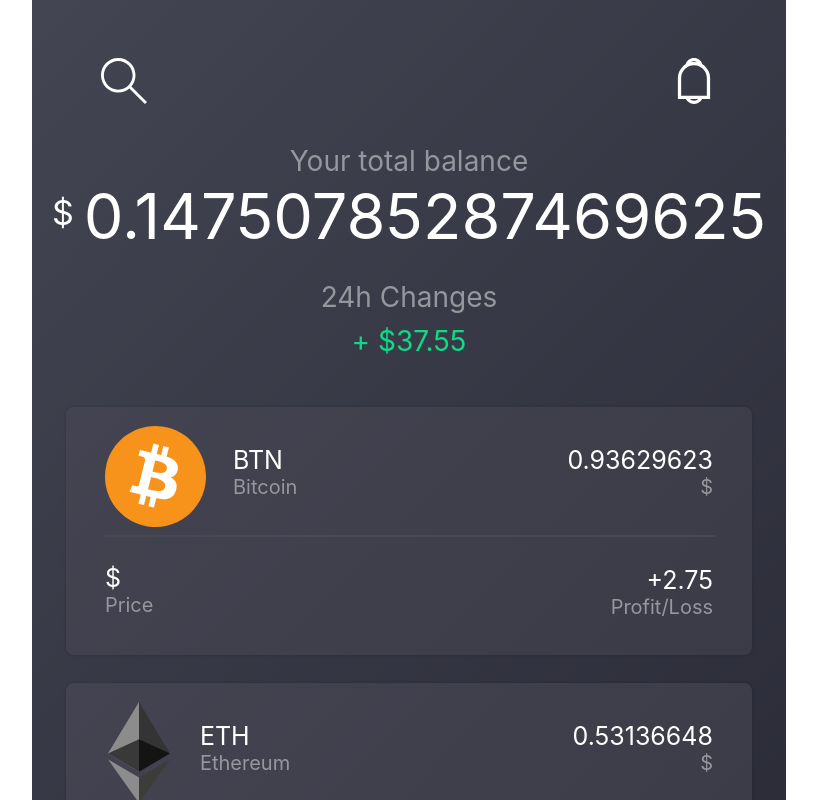
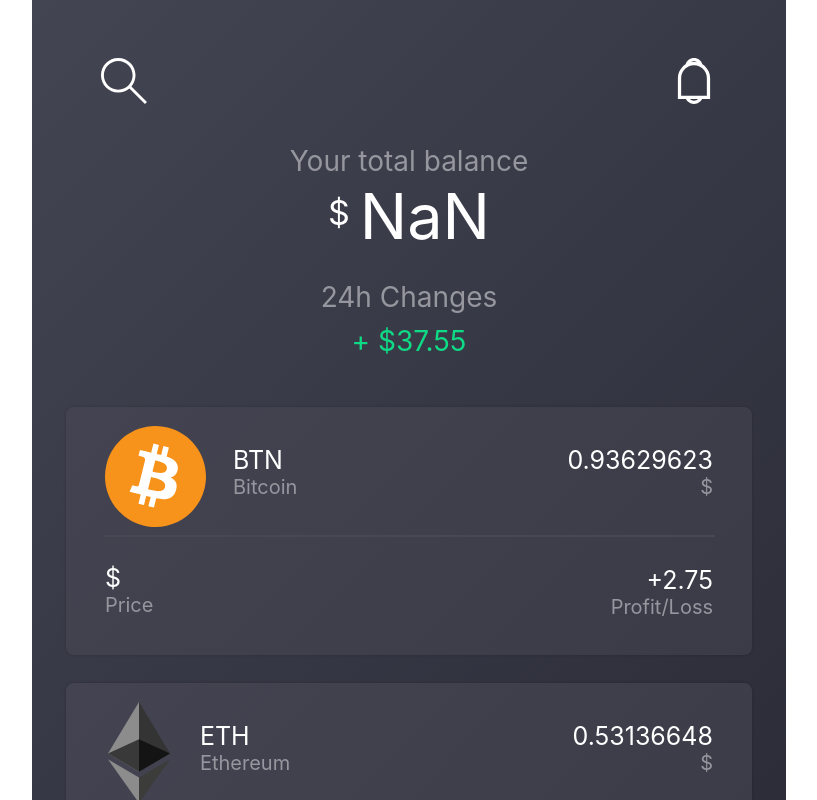
Before and after one commit to Lana2683/Crypto-wallet, a React (Create React App) app: page / in a window 1280 px wide. Shown: the top 800 px of the page, without its empty margins (231-1048 px from the left). Built offline with nearby package versions, Linux system fonts and the light colour scheme; no server answers.

Commit message:
отображается общая сумма для всех кошельков

```diff
--- a/src/component/Amount.js
+++ b/src/component/Amount.js
@@ -2,6 +2,8 @@
 
  class Amount extends Component {
     render() {
+        const {amount} = this.props;
+        const reducer = (accumulator, currentValue) => accumulator + currentValue;
         return (
             <div>
                 <label className='label-total-balance' htmlFor='total-balance'>
@@ -9,7 +11,7 @@
                 </label>
                 <div className='toal-balance'>
                     <span className='toal-balance-sign'>$</span>
-                    {Math.random()}
+                    {amount.reduce(reducer)}
                 </div>
                 <label className='label-total-balance' htmlFor='changes'>
                    24h Changes
@@ -20,4 +22,4 @@
     }
 }
 
-export default Amount;
+export default  Amount;
--- a/src/component/Currencies.js
+++ b/src/component/Currencies.js
@@ -22,7 +22,7 @@
                     <Search />
                     <Bell />
                 </div>
-                <Amound />
+                <Amound amount={currencies.map(function(currency){return currency.sum*1})}/>
                 {currencies.map(currency => (
                     <Currency
                     key={currency.id}
```
